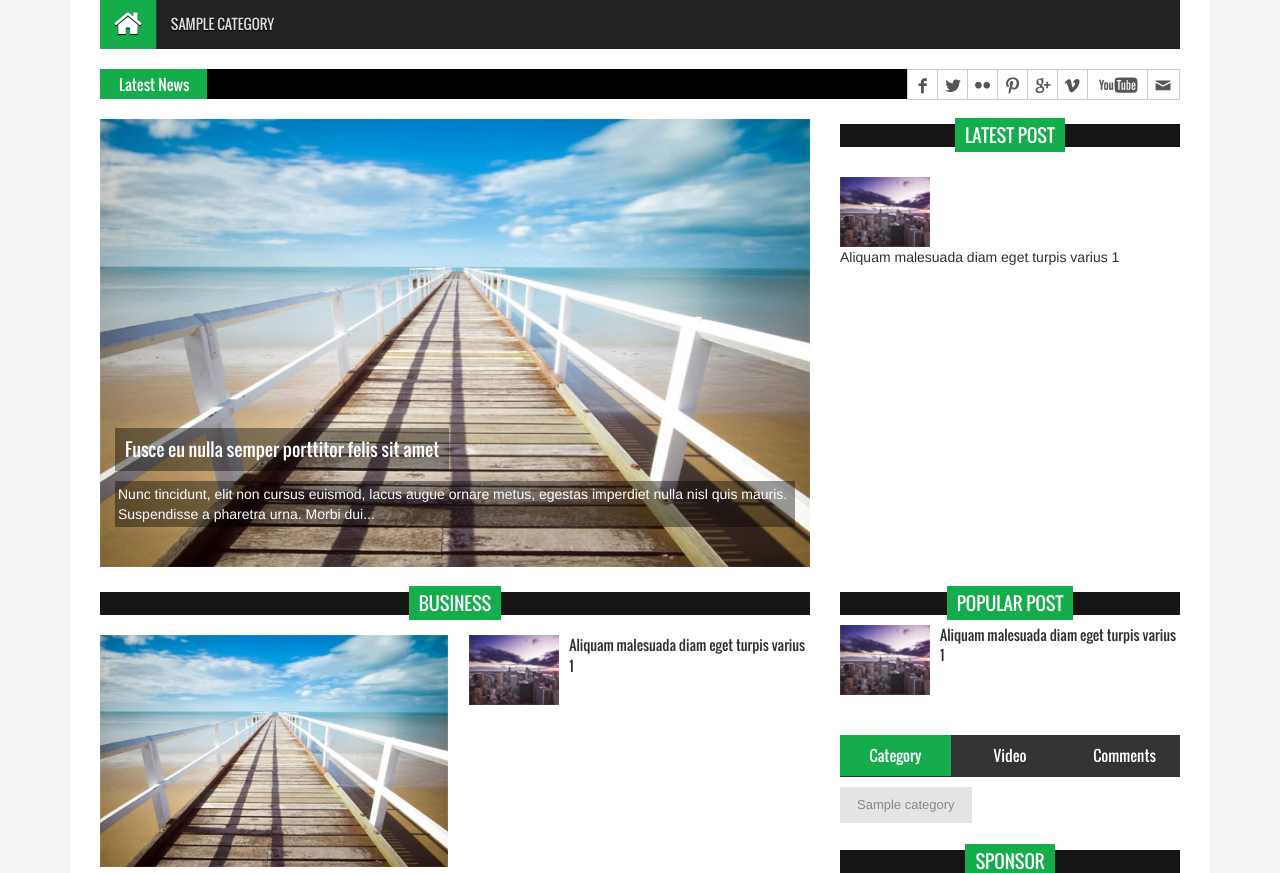
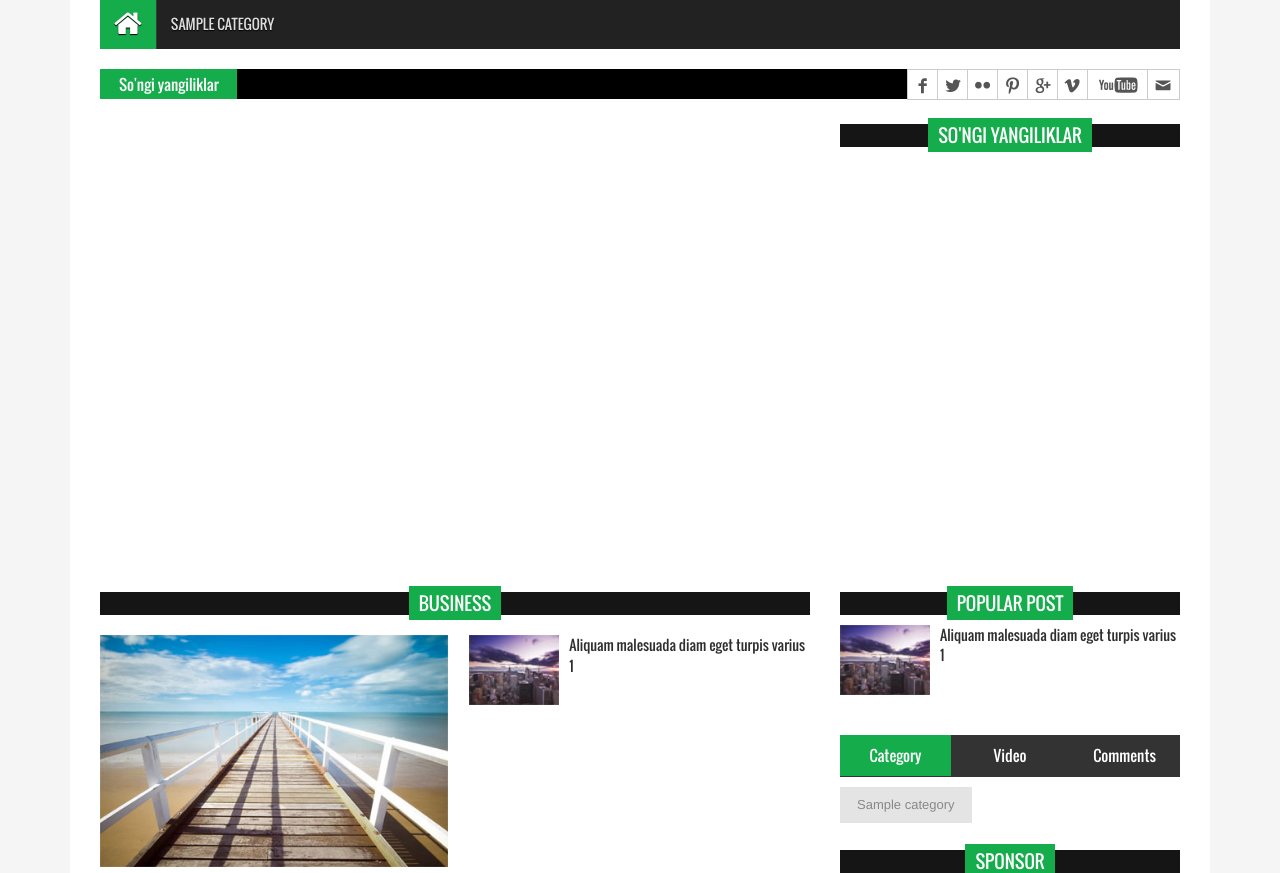
Before and after one commit to Sardorbek022/Yangiliklar, a Django app: page / in a window 1280 px wide. Shown: the part 171-1044 px from the top of the page. Run offline with Django 5.2, Linux system fonts and the light colour scheme; tables that the repository leaves empty hold one stand-in row (values such as "Sample post"); some libraries are stand-ins or nearby versions.

Commit message:
all_news_list and latest_news_list querysets are created and attached to the template

```diff
--- a/core/settings.py
+++ b/core/settings.py
@@ -57,7 +57,7 @@
                 'django.template.context_processors.request',
                 'django.contrib.auth.context_processors.auth',
                 'django.contrib.messages.context_processors.messages',
-                'news.context_processor.UniverCategory',
+                'news.context_processor.UniversalView',
             ],
         },
     },
--- a/news/context_processor.py
+++ b/news/context_processor.py
@@ -1,13 +1,15 @@
 from .models import (
-    CategoryModel
+    CategoryModel, NewsModel
 )
 
 
-def UniverCategory(self,):
+def UniversalView(self,):
 
     category_list = CategoryModel.objects.all()
+    latest_news_list = NewsModel.manager.all().order_by('-publish_time')[:10]
 
     context = {
         'category_list' : category_list,
+        'latest_news_list' : latest_news_list
     }
     return context
--- a/news/models.py
+++ b/news/models.py
@@ -18,7 +18,7 @@
 
 class ActivedManager(models.Manager):
     def get_queryset(self):
-        return super().get_queryset().filter(status='Active')
+        return super().get_queryset().filter(status='Faol')
 
 
 class NewsModel(models.Model):
--- a/news/views.py
+++ b/news/views.py
@@ -1,15 +1,21 @@
 from django.shortcuts import render
 from django.views import View
 
-# from .models import (
-#     NewsModel, ContactModel, CategoryModel
-# )
+from .models import (
+    NewsModel, ContactModel, CategoryModel
+)
 
 
 class HomePageView(View):
 
     def get(self,request):
-        return render(request=request, template_name='news/home.html')
+        all_news_list = NewsModel.manager.all().order_by('-publish_time')
+
+        context = {
+            'all_news_list' : all_news_list
+        }
+
+        return render(request=request, template_name='news/home.html', context=context)
 
 
 class ContactPageView(View):
--- a/templates/404.html
+++ b/templates/404.html
@@ -27,10 +27,12 @@
   <section id="newsSection">
     <div class="row">
       <div class="col-lg-12 col-md-12">
-        <div class="latest_newsarea"> <span>Latest News</span>
+        <div class="latest_newsarea"> <span>So'ngi yangiliklar</span>
           <ul id="ticker01" class="news_sticker">
 
-            <li><a href="#"><img src="{% static 'news/images/news_thumbnail3.jpg' %}" alt="">My First News Item</a></li>
+            {% for latest_news in latest_news_list %}
+              <li><a href="#"><img src="{{latest_news.image.url}}" alt="">{{latest_news.title | truncatewords:5}}</a></li>
+            {% endfor %}
 
           </ul>
           <div class="social_area">
--- a/templates/news/category_detail.html
+++ b/templates/news/category_detail.html
@@ -27,10 +27,12 @@
   <section id="newsSection">
     <div class="row">
       <div class="col-lg-12 col-md-12">
-        <div class="latest_newsarea"> <span>Latest News</span>
+        <div class="latest_newsarea"> <span>So'ngi yangiliklar</span>
           <ul id="ticker01" class="news_sticker">
 
-            <li><a href="#"><img src="{% static 'news/images/news_thumbnail3.jpg' %}" alt="">My First News Item</a></li>
+            {% for latest_news in latest_news_list %}
+              <li><a href="#"><img src="{{latest_news.image.url}}" alt="">{{latest_news.title | truncatewords:5}}</a></li>
+            {% endfor %}
 
           </ul>
           <div class="social_area">
--- a/templates/news/contact.html
+++ b/templates/news/contact.html
@@ -27,10 +27,12 @@
   <section id="newsSection">
     <div class="row">
       <div class="col-lg-12 col-md-12">
-        <div class="latest_newsarea"> <span>Latest News</span>
+        <div class="latest_newsarea"> <span>So'ngi yangiliklar</span>
           <ul id="ticker01" class="news_sticker">
 
-            <li><a href="#"><img src="{% static 'news/images/news_thumbnail3.jpg' %}" alt="">My First News Item</a></li>
+            {% for latest_news in latest_news_list %}
+              <li><a href="#"><img src="{{latest_news.image.url}}" alt="">{{latest_news.title | truncatewords:5}}</a></li>
+            {% endfor %}
 
           </ul>
           <div class="social_area">
--- a/templates/news/home.html
+++ b/templates/news/home.html
@@ -27,10 +27,12 @@
   <section id="newsSection">
     <div class="row">
       <div class="col-lg-12 col-md-12">
-        <div class="latest_newsarea"> <span>Latest News</span>
+        <div class="latest_newsarea"> <span>So'ngi yangiliklar</span>
           <ul id="ticker01" class="news_sticker">
 
-            <li><a href="#"><img src="{% static 'news/images/news_thumbnail3.jpg' %}" alt="">My First News Item</a></li>
+            {% for latest_news in latest_news_list %}
+              <li><a href="#"><img src="{{latest_news.image.url}}" alt="">{{latest_news.title | truncatewords:5}}</a></li>
+            {% endfor %}
 
           </ul>
           <div class="social_area">
@@ -58,27 +60,31 @@
       <div class="col-lg-8 col-md-8 col-sm-8">
         <div class="slick_slider">
 
-          <div class="single_iteam"> <a href="pages/single_page.html"> <img src="{% static 'news/images/slider_img4.jpg' %}" alt=""></a>
-            <div class="slider_article">
-              <h2><a class="slider_tittle" href="pages/single_page.html">Fusce eu nulla semper porttitor felis sit amet</a></h2>
-              <p>Nunc tincidunt, elit non cursus euismod, lacus augue ornare metus, egestas imperdiet nulla nisl quis mauris. Suspendisse a pharetra urna. Morbi dui...</p>
+          {% for all_news in all_news_list %}
+            <div class="single_iteam"> <a href="#"> <img src="{{all_news.image.url}}" alt=""></a>
+              <div class="slider_article">
+                <h2><a class="slider_tittle" href="#">{{all_news.title | truncatewords:10}}</a></h2>
+                <p>{{all_news.body | truncatewords:20}}</p>
+              </div>
             </div>
-          </div>
+          {% endfor %}
 
         </div>
       </div>
       <div class="col-lg-4 col-md-4 col-sm-4">
         <div class="latest_post">
-          <h2><span>Latest post</span></h2>
+          <h2><span>So'ngi yangiliklar</span></h2>
           <div class="latest_post_container">
             <div id="prev-button"><i class="fa fa-chevron-up"></i></div>
             <ul class="latest_postnav">
 
-              <li>
-                <div class="media"> <a href="pages/single_page.html" class="media-left"> <img alt="" src="{% static 'news/images/post_img1.jpg' %}"> </a>
-                  <div class="media-body"> <a href="pages/single_page.html" class="catg_title"> Aliquam malesuada diam eget turpis varius 1</a> </div>
-                </div>
-              </li>
+              {% for latest_news in latest_news_list %}
+                <li>
+                  <div class="media"> <a href="pages/single_page.html" class="media-left"> <img alt="" src="{{latest_news.image.url}}"> </a>
+                    <div class="media-body"> <a href="pages/single_page.html" class="catg_title">{{latest_news.title | truncatewords:10}}</a> </div>
+                  </div>
+                </li>
+              {% endfor %}
 
             </ul>
             <div id="next-button"><i class="fa  fa-chevron-down"></i></div>
--- a/templates/news/news_detail.html
+++ b/templates/news/news_detail.html
@@ -27,10 +27,12 @@
   <section id="newsSection">
     <div class="row">
       <div class="col-lg-12 col-md-12">
-        <div class="latest_newsarea"> <span>Latest News</span>
+        <div class="latest_newsarea"> <span>So'ngi yangiliklar</span>
           <ul id="ticker01" class="news_sticker">
 
-            <li><a href="#"><img src="{% static 'news/images/news_thumbnail3.jpg' %}" alt="">My First News Item</a></li>
+            {% for latest_news in latest_news_list %}
+              <li><a href="#"><img src="{{latest_news.image.url}}" alt="">{{latest_news.title | truncatewords:5}}</a></li>
+            {% endfor %}
 
           </ul>
           <div class="social_area">
```
